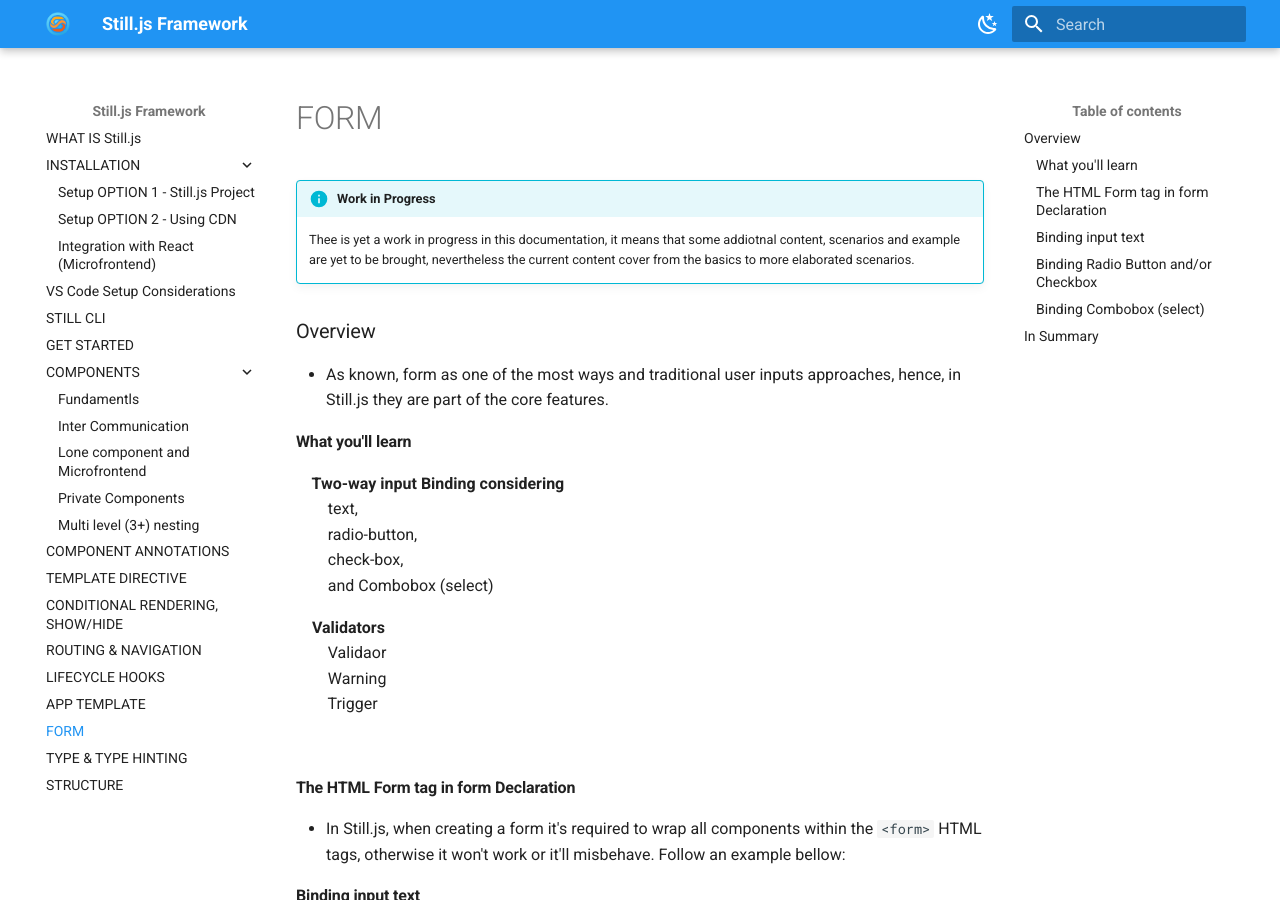
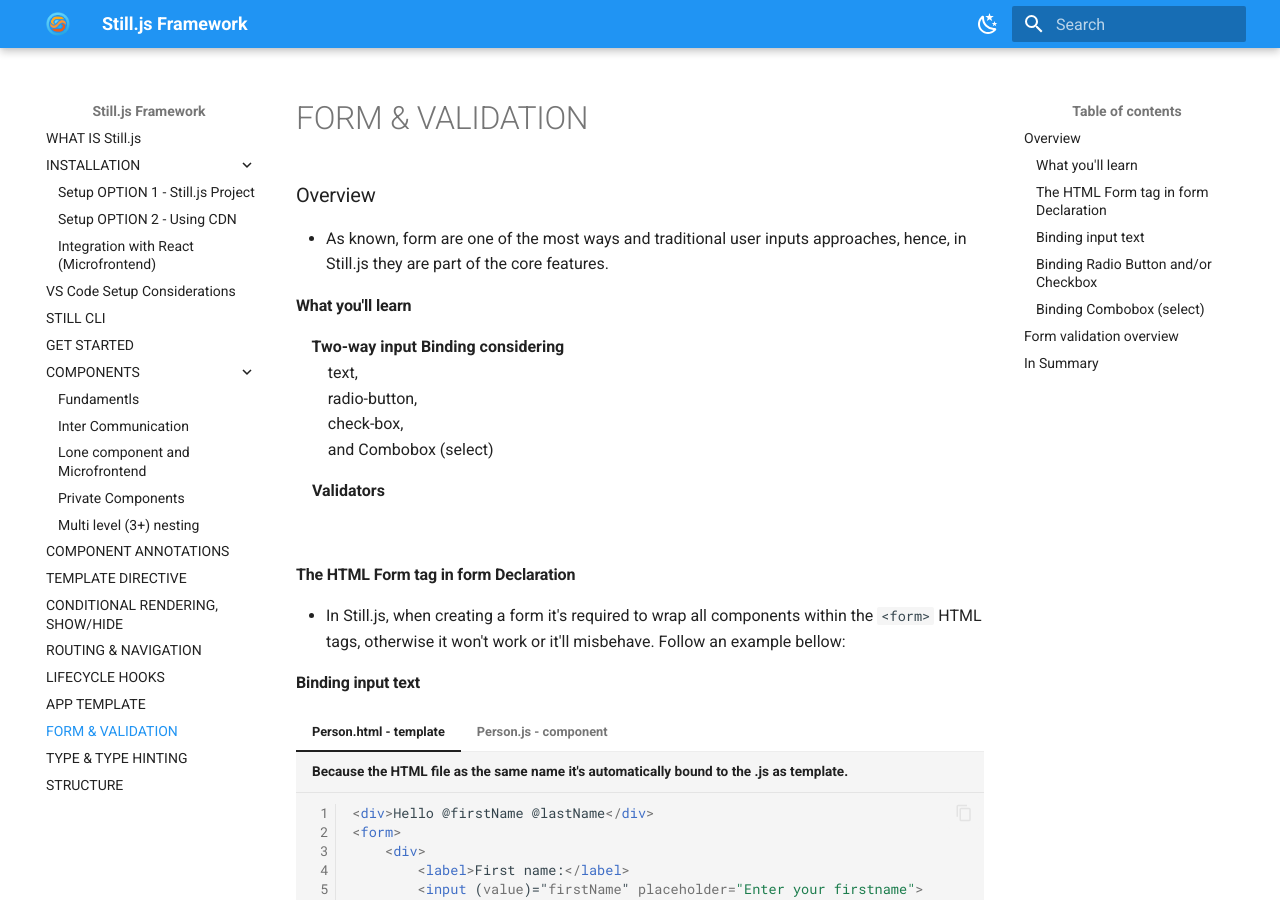
Before and after one commit to still-js/stilljs-site, an MkDocs documentation site: the page built from docs/form.md, in a window 1280 px wide and 900 px high. Built offline with MkDocs 1.6.1 and Material for MkDocs 9.7.7, drawn with Linux system fonts in a browser that asks for light colours; some of the changed text lies outside the part shown.

Commit message:
adjustments on the form documentation

```diff
--- a/docs/form.md
+++ b/docs/form.md
@@ -1,9 +1,5 @@
-!!! info "Work in Progress"
-
-    Thee is yet a work in progress in this documentation, it means that some addiotnal content, scenarios and example are yet to be brought, nevertheless the current content cover from the basics to more elaborated scenarios.
-
 ### Overview
-- As known, form as one of the most ways and traditional user inputs approaches, hence, in Still.js they are part of the core features.
+- As known, form are one of the most ways and traditional user inputs approaches, hence, in Still.js they are part of the core features.
 
 
 #### What you'll learn
@@ -16,9 +12,6 @@
 
 <p></p>
 <b> &nbsp;&nbsp;&nbsp; Validators </b>
-	<br> &nbsp;&nbsp;&nbsp; &nbsp;&nbsp;&nbsp; Validaor
-	<br> &nbsp;&nbsp;&nbsp; &nbsp;&nbsp;&nbsp; Warning
-	<br> &nbsp;&nbsp;&nbsp; &nbsp;&nbsp;&nbsp; Trigger
 
 <br>
 
@@ -213,6 +206,10 @@
 ![Project Structure](assets/img/combo-box.gif)
 
 
+### Form validation overview
+Still.js provides with it's own validation capabilities which provides with a bunch of pre-defined ones. But also it allows custom validator to be added. Check <a href="../directive/#form-validation-directives">Form Validation Directive</a>.
+
+
 ### In Summary
 Forms are core part of Still.js, supporting 2-way binding using the `(value)` directive in most cases. However, for comboboxes and checkboxes, binding is done with the `(field)` directive.
 
--- a/mkdocs.yml
+++ b/mkdocs.yml
@@ -21,7 +21,7 @@
   - ROUTING & NAVIGATION: routing.md
   - LIFECYCLE HOOKS: lifecycle-hooks.md
   - APP TEMPLATE: app-template.md
-  - FORM: form.md
+  - FORM & VALIDATION: form.md
   - TYPE & TYPE HINTING: typing-and-typ-hinting.md
   - STRUCTURE: architecture.md
   #- Playground: playground.md
```
Also changed, not shown: docs/annotation.md (+1 -1 lines), docs/directive.md (+2 -0 lines).
